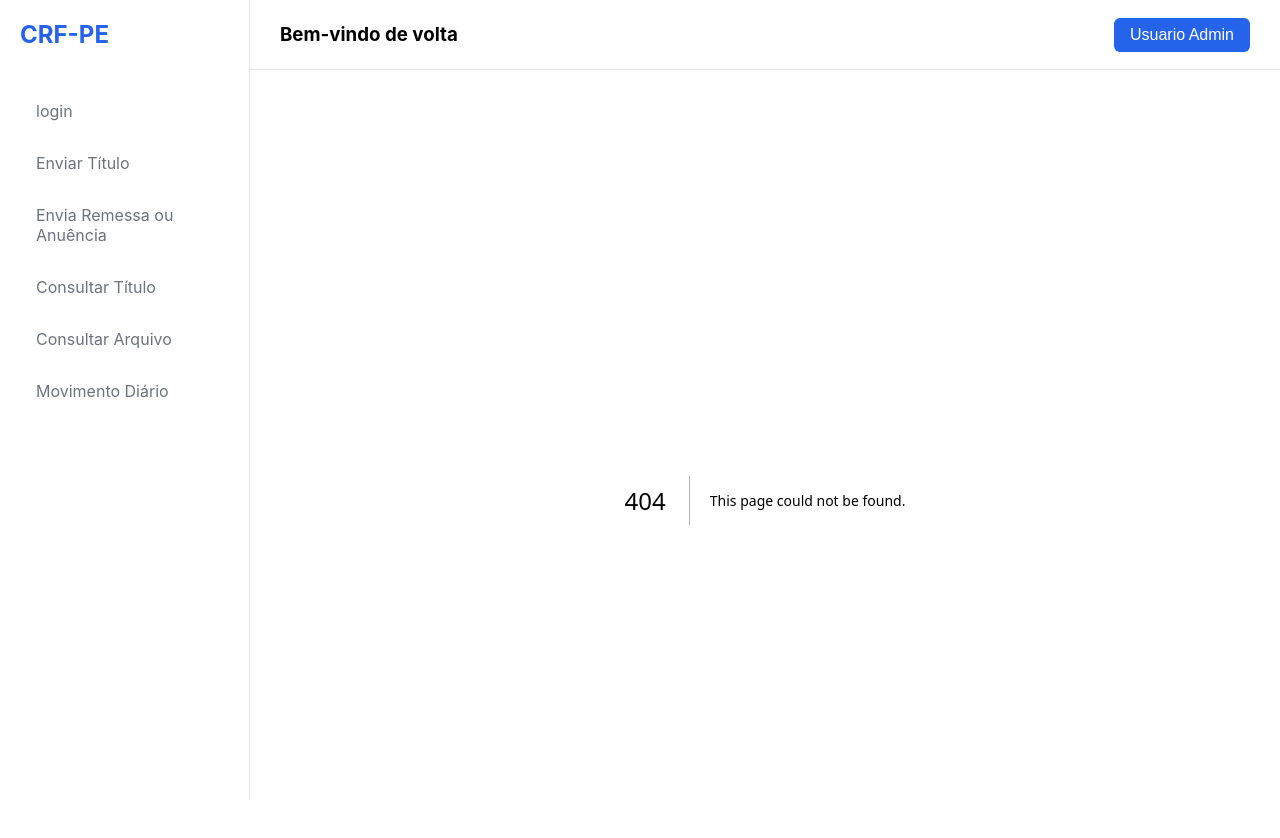
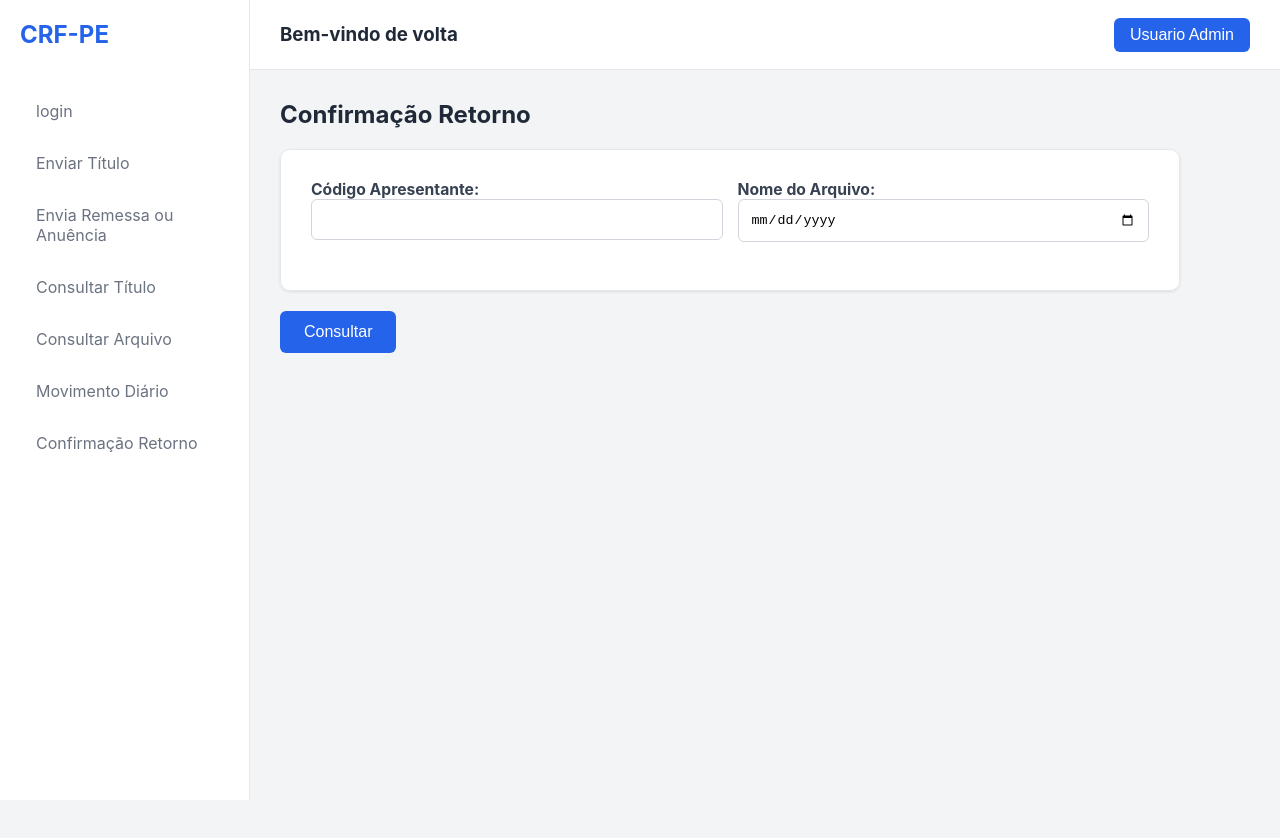
Before and after one commit to tamiressa/front-cartorio-protesto, a Next.js app: page /confirmacaoRetorno in a window 1280 px wide. Before the commit this address had no page. Shown: the top 838 px of the page. After the commit the page ends 800 px from the top, so only its background shows below. Built offline with nearby package versions, Linux system fonts and the light colour scheme.

Commit message:
Tela Confirmação Retorno

```diff
--- /dev/null
+++ b/src/app/confirmacaoRetorno/page.tsx
@@ -0,0 +1,20 @@
+import ConfirmarRetorno from "@/components/form/ConfirmarRetornoForm";
+
+export default function ConfirmacaoRetorno() {
+  return (
+
+    <div>
+
+          <h2 style={{ marginBottom: '20px' }}>Confirmação Retorno</h2>
+
+          <ConfirmarRetorno/> <br/>
+
+          <button
+            className="btn-entrar" type="submit"
+            > Consultar
+          </button>
+
+    </div>
+
+  );
+}
--- a/src/app/consultarTitulo/page.tsx
+++ b/src/app/consultarTitulo/page.tsx
@@ -17,6 +17,12 @@ export default function ConsultarTituloPage() {
         <ConsultarCartorioForm/> <br />
 
       </form>
+
+      <button
+        className="btn-entrar" type="submit" style={{ width: "80%" }}
+        > Consultar
+      </button>
+
     </div>
   );
 }
--- /dev/null
+++ b/src/components/form/ConfirmarRetornoForm.tsx
@@ -0,0 +1,23 @@
+export default function ConfirmarRetorno(){
+    return(
+        <fieldset className="card-form">
+                  <div className="form-grid">
+
+                        <div className="form-group half-width">
+                        <label className="form-label"> Código Apresentante: <br />
+                            <input className="input-field" name="retorno_codigo"  type="text" />
+                        </label>
+                        </div>
+
+
+                        <div className="form-group half-width">
+                            <label className="form-label">Nome do Arquivo:<br />
+                                <input className="input-field" type="date" name="retorno_nome" />
+                            </label>
+                        </div>
+
+                  </div>
+            </fieldset>
+
+    );
+}
--- a/src/components/layout/Sidebar.tsx
+++ b/src/components/layout/Sidebar.tsx
@@ -12,6 +12,8 @@ export default function Sidebar() {
         <Link href="/consultarTitulo" className="nav-link">Consultar Título</Link>
         <Link href="/consultarArquivo" className="nav-link">Consultar Arquivo</Link>
         <Link href="/movimento" className="nav-link">Movimento Diário</Link>
+        <Link href="/confirmacaoRetorno" className="nav-link">Confirmação Retorno</Link>
+
       </nav>
     </aside>
   );
```
Also changed, not shown: src/app/consultarArquivo/page.tsx (+8 -4 lines), src/components/form/ConsultarArquivoForm.tsx (added, +22 -0 lines), src/components/form/ConsultarDevedorForm.tsx (indentation only).
